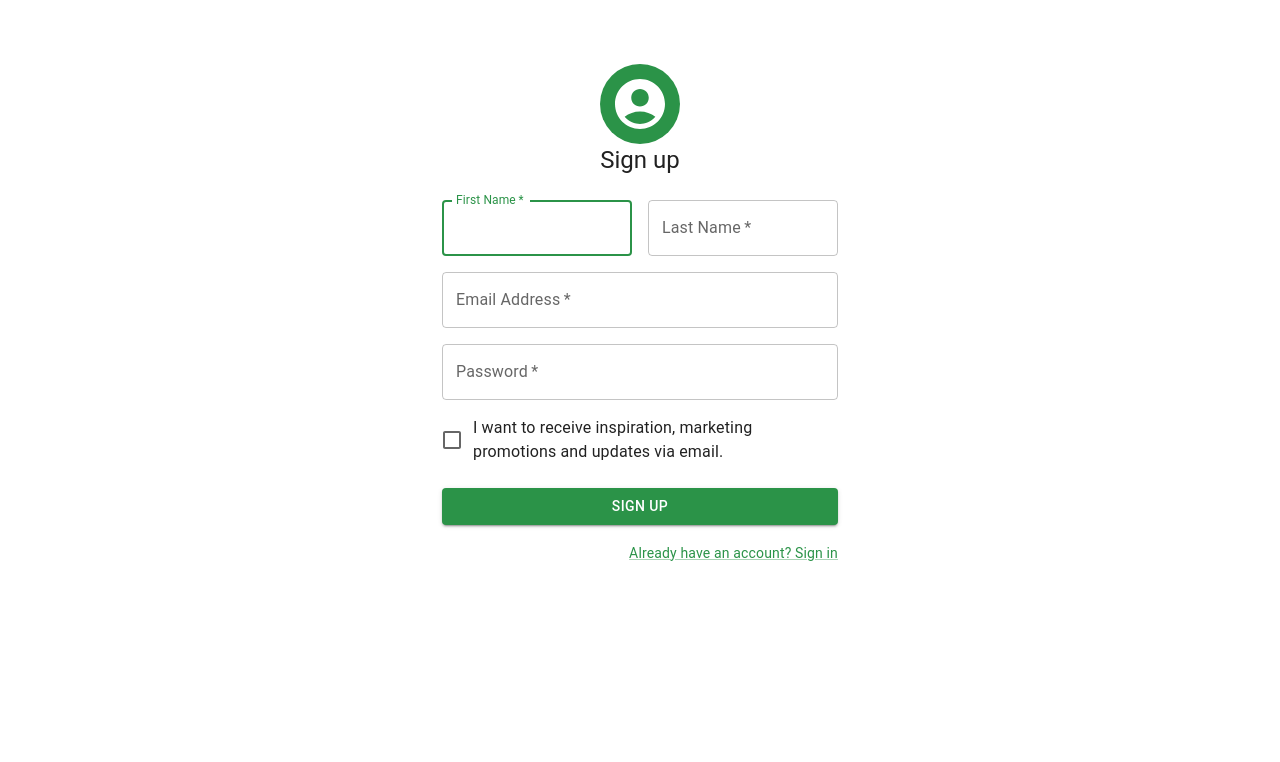
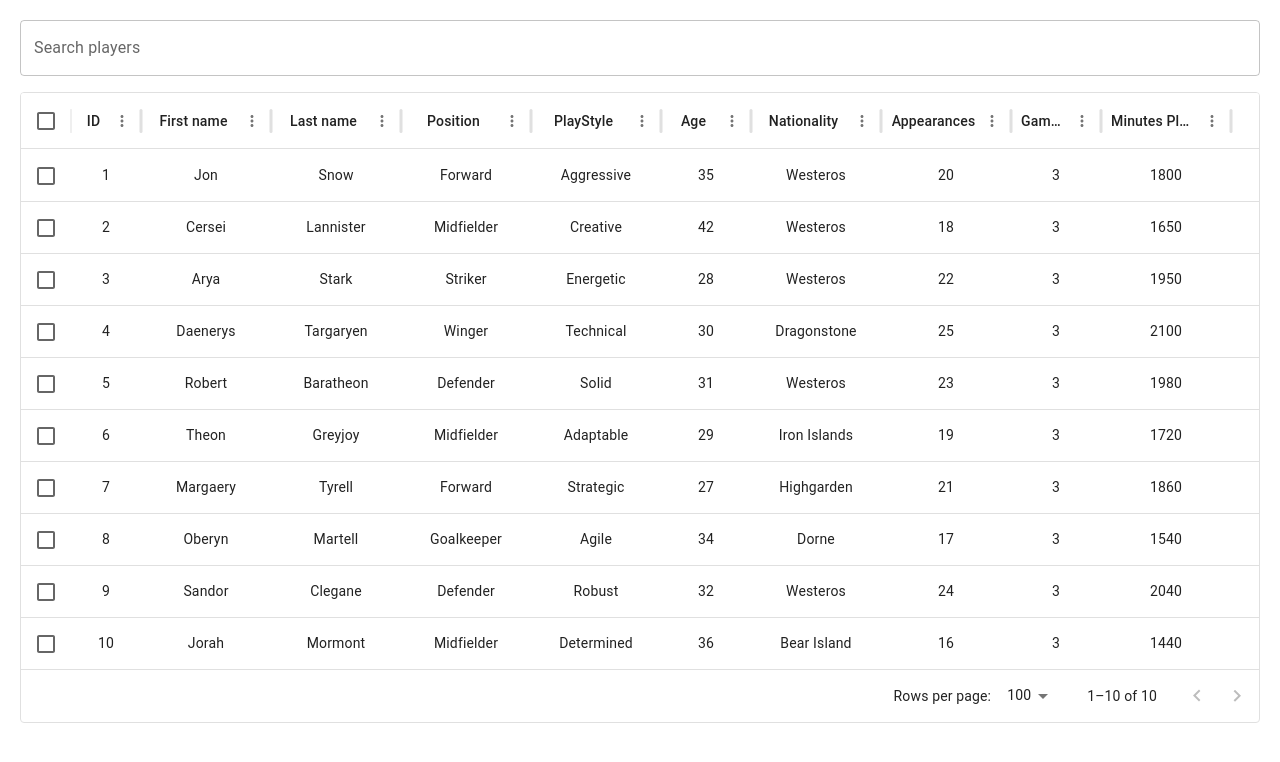
Before and after one commit to asayenju/soccerLink, a React (Create React App) app in the folder frontend/: page / in a window 1280 px wide. Shown: the top 762 px of the page. Built offline with nearby package versions, Linux system fonts and the light colour scheme.

Commit message:
Search Player component with table added

```diff
--- a/frontend/package.json
+++ b/frontend/package.json
@@ -8,6 +8,7 @@
     "@fontsource/roboto": "^5.0.13",
     "@mui/icons-material": "^5.16.0",
     "@mui/material": "^5.16.0",
+    "@mui/x-data-grid": "^7.9.0",
     "@testing-library/jest-dom": "^5.17.0",
     "@testing-library/react": "^13.4.0",
     "@testing-library/user-event": "^13.5.0",
--- a/frontend/src/App.js
+++ b/frontend/src/App.js
@@ -1,7 +1,7 @@
 import './App.css';
-import SignUp from './components/sign_up';
+import DataTable from './components/SearchPlayer';
 function App() {
-  return <SignUp />;
+  return <DataTable />;
 }
 
 export default App;
--- /dev/null
+++ b/frontend/src/components/SearchPlayer.js
@@ -0,0 +1,82 @@
+import * as React from 'react';
+import { DataGrid } from '@mui/x-data-grid';
+import TextField from '@mui/material/TextField';
+import { createTheme, ThemeProvider } from '@mui/material/styles';
+
+// Define your default theme
+const defaultTheme = createTheme({
+  palette: {
+    primary: {
+      main: '#2b9348', // Change primary color to #2b9348
+    },
+  },
+});
+
+const columns = [
+  { field: 'id', headerName: 'ID', width: 70, align: 'center', headerAlign: 'center' },
+  { field: 'firstName', headerName: 'First name', width: 130, align: 'center', headerAlign: 'center' },
+  { field: 'lastName', headerName: 'Last name', width: 130, align: 'center', headerAlign: 'center' },
+  { field: 'position', headerName: 'Position', width: 130, align: 'center', headerAlign: 'center' },
+  { field: 'playstyle', headerName: 'PlayStyle', width: 130, align: 'center', headerAlign: 'center' },
+  { field: 'age', headerName: 'Age', type: 'number', width: 90, align: 'center', headerAlign: 'center' },
+  { field: 'nationality', headerName: 'Nationality', width: 130, align: 'center', headerAlign: 'center' },
+  { field: 'appearances', headerName: 'Appearances', width: 130, align: 'center', headerAlign: 'center' },
+  { field:'gamestarts', headerName: 'Game Starts', width: 90, align: 'center', headerAlign: 'center'},
+  { field: 'minutesplayed', headerName: 'Minutes Played', width: 130, align: 'center', headerAlign: 'center' },
+];
+
+const rows = [
+  { id: 1, lastName: 'Snow', firstName: 'Jon', position: 'Forward', playstyle: 'Aggressive', age: 35, nationality: 'Westeros', appearances: 20, gamestarts: 3, minutesplayed: 1800 },
+  { id: 2, lastName: 'Lannister', firstName: 'Cersei', position: 'Midfielder', playstyle: 'Creative', age: 42, nationality: 'Westeros', appearances: 18, gamestarts: 3, minutesplayed: 1650 },
+  { id: 3, lastName: 'Stark', firstName: 'Arya', position: 'Striker', playstyle: 'Energetic', age: 28, nationality: 'Westeros', appearances: 22, gamestarts: 3, minutesplayed: 1950 },
+  { id: 4, lastName: 'Targaryen', firstName: 'Daenerys', position: 'Winger', playstyle: 'Technical', age: 30, nationality: 'Dragonstone', appearances: 25, gamestarts: 3, minutesplayed: 2100 },
+  { id: 5, lastName: 'Baratheon', firstName: 'Robert', position: 'Defender', playstyle: 'Solid', age: 31, nationality: 'Westeros', appearances: 23, gamestarts: 3, minutesplayed: 1980 },
+  { id: 6, lastName: 'Greyjoy', firstName: 'Theon', position: 'Midfielder', playstyle: 'Adaptable', age: 29, nationality: 'Iron Islands', appearances: 19, gamestarts: 3, minutesplayed: 1720 },
+  { id: 7, lastName: 'Tyrell', firstName: 'Margaery', position: 'Forward', playstyle: 'Strategic', age: 27, nationality: 'Highgarden', appearances: 21, gamestarts: 3, minutesplayed: 1860 },
+  { id: 8, lastName: 'Martell', firstName: 'Oberyn', position: 'Goalkeeper', playstyle: 'Agile', age: 34, nationality: 'Dorne', appearances: 17, gamestarts: 3, minutesplayed: 1540 },
+  { id: 9, lastName: 'Clegane', firstName: 'Sandor', position: 'Defender', playstyle: 'Robust', age: 32, nationality: 'Westeros', appearances: 24, gamestarts: 3, minutesplayed: 2040 },
+  { id: 10, lastName: 'Mormont', firstName: 'Jorah', position: 'Midfielder', playstyle: 'Determined', age: 36, nationality: 'Bear Island', appearances: 16, gamestarts: 3, minutesplayed: 1440 },
+];
+
+export default function DataTable() {
+  const [filteredRows, setFilteredRows] = React.useState(rows);
+  const [searchText, setSearchText] = React.useState('');
+
+  const handleSearchChange = (event) => {
+    setSearchText(event.target.value);
+    filterRows(event.target.value);
+  };
+
+  const filterRows = (text) => {
+    const filtered = rows.filter(row =>
+      row.firstName.toLowerCase().includes(text.toLowerCase()) ||
+      row.lastName.toLowerCase().includes(text.toLowerCase()) ||
+      row.position.toLowerCase().includes(text.toLowerCase()) ||
+      row.nationality.toLowerCase().includes(text.toLowerCase())
+    );
+    setFilteredRows(filtered);
+  };
+
+  return (
+    <ThemeProvider theme={defaultTheme}>
+      <div style={{ height: 'calc(100vh - 64px)', width: '100%', padding: '20px', boxSizing: 'border-box', overflowX: 'hidden' }}>
+        <TextField
+          label="Search players"
+          variant="outlined"
+          value={searchText}
+          onChange={handleSearchChange}
+          style={{ marginBottom: 16, width: '100%', borderRadius: '100px' }} // Adjusted borderRadius for rounded corners
+        />
+        <div style={{ height: 'calc(100% - 48px)', width: '100%' }}>
+          <DataGrid
+            rows={filteredRows}
+            columns={columns}
+            pageSize={5}
+            checkboxSelection
+            autoHeight
+          />
+        </div>
+      </div>
+    </ThemeProvider>
+  );
+}
```
Also changed, not shown: frontend/src/components/dashboardHome.js (+24 -0 lines), frontend/src/components/search_players.js (deleted), 1 other file (tests, documents, lock files or other folders).
